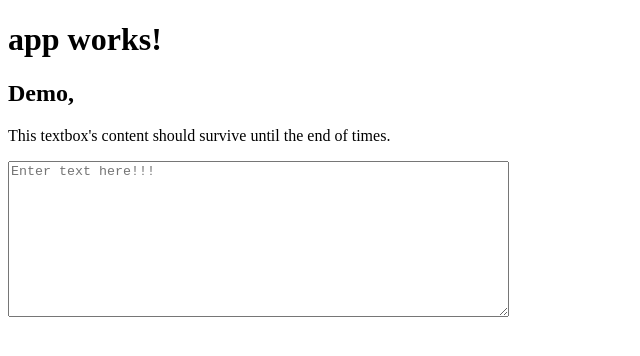
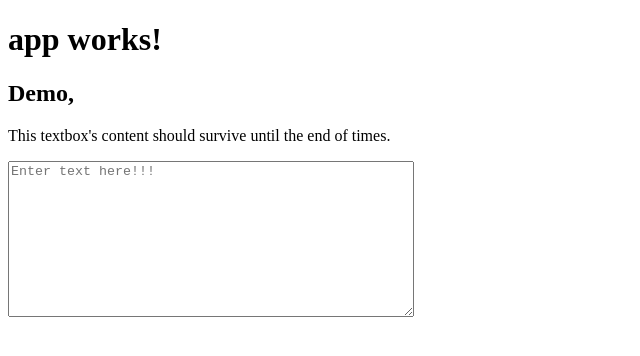
Before and after one commit to f3d3r3r/ng2-auto-save, an Angular app: page / in a window 1280 px wide. Shown: the top 356 px of the page, without its empty margins (0-640 px from the left). Built offline with nearby package versions, Linux system fonts and the light colour scheme.

Commit message:
fix failing unit tests. Directive was not declared in testbed

```diff
--- a/src/app/app.component.css
+++ b/src/app/app.component.css
@@ -0,0 +1,4 @@
+textarea{
+  width: 400px;
+  height: 150px;
+}
--- a/src/app/app.component.html
+++ b/src/app/app.component.html
@@ -6,8 +6,7 @@
   Demo,
 </h2>
 <p>This textbox's content should survive until the end of times.</p>
-<textarea rows="10" cols="60"
-          placeholder="{{hint}}"
-          auto-save asdata="{{welcomeText}}"
+<textarea placeholder="{{hint}}"
+          auto-save asdata="{{textData}}"
           askey="unique-127"
           [(ngModel)]="textData"></textarea>
--- a/src/app/app.component.ts
+++ b/src/app/app.component.ts
@@ -1,4 +1,4 @@
-import { Component } from '@angular/core';
+import {Component} from '@angular/core';
 
 @Component({
   selector: 'app-root',
```
Also changed, not shown: 1 other file (tests, documents, lock files or other folders).
